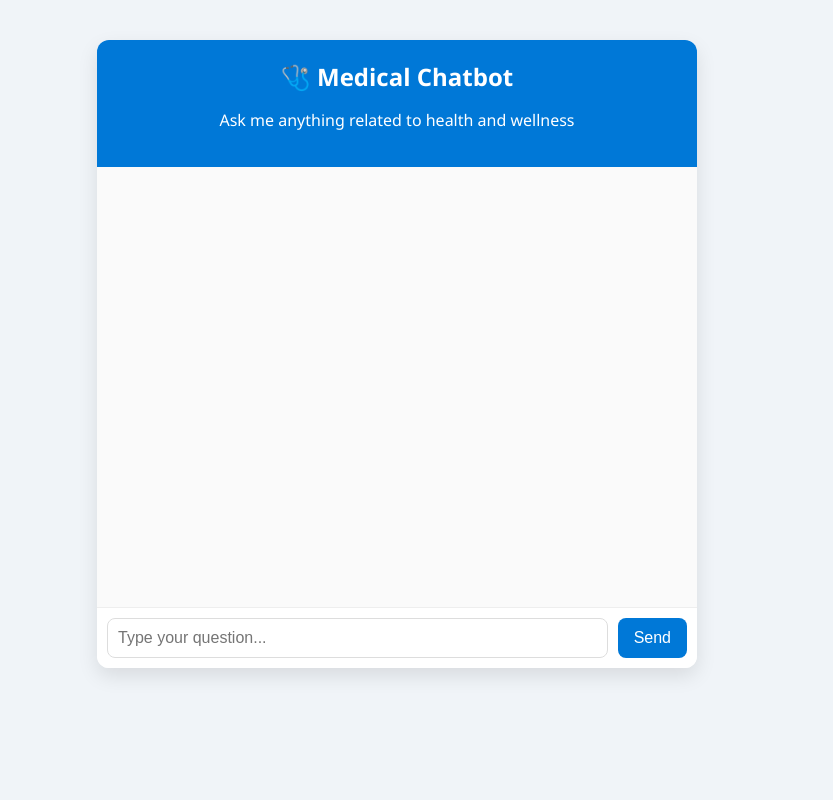
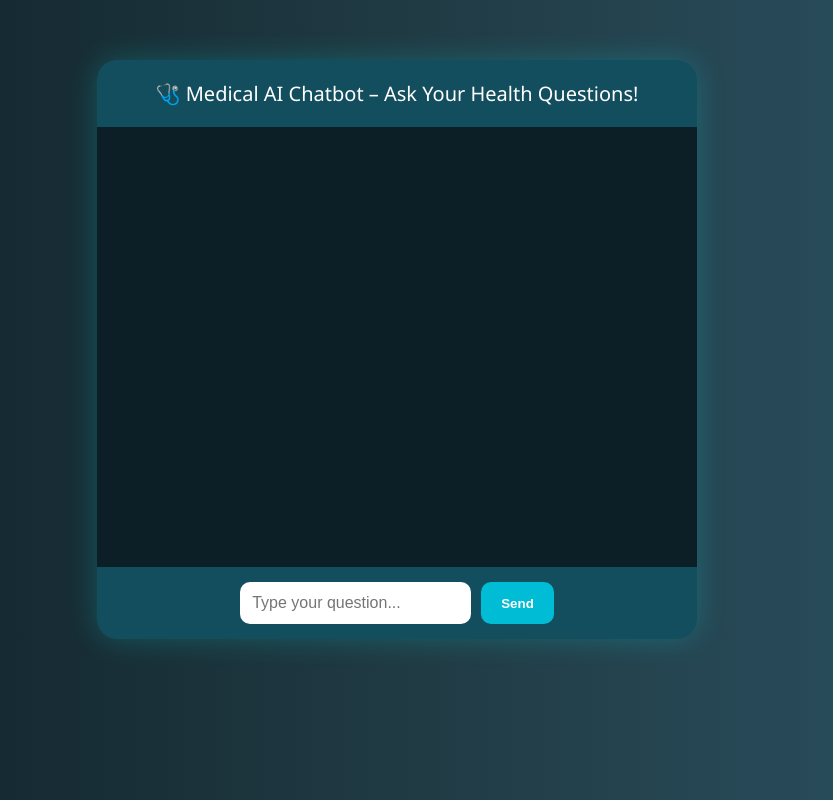
Before and after one commit to AtharvaBOT7/Medical-Chat-bot, a Flask app: page / in a window 1280 px wide. Shown: the whole page, without its empty margins (243-1076 px from the left). Run offline with Flask 3, Linux system fonts and the light colour scheme.

Commit message:
HTML and CSS code updated

```diff
--- a/app.py
+++ b/app.py
@@ -43,7 +43,7 @@ llm=CTransformers(model="llama-2-7b-chat.ggmlv3.q4_0.bin",
                   model_type="llama",
                   verbose=True,
                   config={'max_new_tokens':512,
-                          'temperature':0.3})
+                          'temperature':0.7})
 
 
 class PineconeRetriever(BaseRetriever):
@@ -78,6 +78,26 @@ qa = RetrievalQA.from_chain_type(
 def index():
     return render_template('chat.html')
 
+@app.route("/get", methods=["POST"])
+def chat():
+    try:
+        data = request.get_json(force=True)
+        user_input = data.get("msg", "").strip()
+
+        if not user_input:
+            return jsonify({"response": "Please enter a valid question."})
+
+        print("User asked:", user_input)
+
+        result = qa({"query": user_input})
+        print("RESPONSE:", result["result"])
+
+        return jsonify({"response": result["result"]})
+
+    except Exception as e:
+        print("Error:", e)
+        return jsonify({"response": "Sorry, something went wrong."})
+
 
 
 if __name__ == '__main__':
--- a/src/prompt.py
+++ b/src/prompt.py
@@ -13,4 +13,5 @@ Return the answer which is helpful and best matches the question asked by the us
 
 Answer:
 
+You must avoid any unnecessary repetition and try to keep the response to 2-3 sentences.
 """
--- a/static/style.css
+++ b/static/style.css
@@ -1,78 +1,116 @@
 body {
+  background: linear-gradient(to right, #0f2027, #203a43, #2c5364);
+  font-family: 'Segoe UI', Tahoma, Geneva, Verdana, sans-serif;
   margin: 0;
-  font-family: 'Segoe UI', Tahoma, Geneva, Verdana, sans-serif;
-  background: #f0f4f8;
+  padding: 0;
 }
 
-.chat-container {
+.container {
+  margin-top: 60px;
+  display: flex;
+  justify-content: center;
+}
+
+.chat-panel {
+  width: 100%;
   max-width: 600px;
-  margin: 40px auto;
-  background: white;
-  border-radius: 12px;
-  box-shadow: 0 8px 20px rgba(0, 0, 0, 0.1);
+  background: #ffffff10;
+  border-radius: 20px;
+  box-shadow: 0 0 30px rgba(0, 255, 255, 0.2);
   overflow: hidden;
 }
 
-.chat-header {
-  background: #0078D7;
-  color: white;
+.panel-heading {
+  background-color: #134e5e;
+  color: #fff;
   padding: 20px;
+  font-size: 20px;
   text-align: center;
+  border-radius: 20px 20px 0 0;
 }
 
-.chat-header h1 {
-  margin: 0;
-  font-size: 24px;
-}
-
-.chat-box {
+.panel-body {
+  background-color: #0c1f27;
+  color: white;
   height: 400px;
   overflow-y: auto;
   padding: 20px;
-  background-color: #fafafa;
+  scroll-behavior: smooth;
 }
 
-.message {
-  margin-bottom: 16px;
-  line-height: 1.4;
+.panel-footer {
+  background-color: #134e5e;
+  padding: 15px;
+  display: flex;
+  justify-content: center;
+  align-items: center;
+  border-radius: 0 0 20px 20px;
 }
 
-.message.user {
-  text-align: right;
-  color: #1a73e8;
+.input-group {
+  display: flex;
+  width: 100%;
 }
 
-.message.bot {
-  text-align: left;
-  color: #333;
+.input-group input {
+  flex: 1;
+  padding: 12px;
+  border-radius: 10px;
+  border: none;
+  font-size: 16px;
+  outline: none;
 }
 
-.chat-input {
-  display: flex;
-  border-top: 1px solid #eee;
-  padding: 10px;
-  background: #fff;
-}
-
-.chat-input input {
-  flex: 1;
-  padding: 10px;
-  font-size: 16px;
-  border: 1px solid #ddd;
-  border-radius: 8px;
-  margin-right: 10px;
-}
-
-.chat-input button {
-  background: #0078D7;
+.input-group .btn {
+  margin-left: 10px;
+  padding: 12px 20px;
+  background-color: #00bcd4;
   color: white;
   border: none;
-  padding: 10px 16px;
-  font-size: 16px;
-  border-radius: 8px;
+  border-radius: 10px;
+  font-weight: bold;
   cursor: pointer;
 }
 
-.chat-input button:hover {
-  background: #005bb5;
+.input-group .btn:hover {
+  background-color: #009cb0;
 }
+
+.user-msg,
+.bot-msg {
+  margin: 10px 0;
+  padding: 12px 18px;
+  max-width: 80%;
+  border-radius: 16px;
+  line-height: 1.5;
+  clear: both;
+  word-wrap: break-word;
+}
+
+.user-msg {
+  background-color: #00ffab;
+  color: black;
+  margin-left: auto;
+  text-align: right;
+}
+
+.bot-msg {
+  background-color: #ffffff;
+  color: black;
+  margin-right: auto;
+  text-align: left;
+}
+
+#loading {
+  font-style: italic;
+  color: #ccc;
+  margin-top: 10px;
+  display: block;
+  animation: pulse 1s infinite;
+}
+
+@keyframes pulse {
+  0% { opacity: 0.4; }
+  50% { opacity: 1; }
+  100% { opacity: 0.4; }
+}
--- a/templates/chat.html
+++ b/templates/chat.html
@@ -7,49 +7,69 @@
   <link rel="stylesheet" href="{{ url_for('static', filename='style.css') }}">
 </head>
 <body>
-  <div class="chat-container">
-    <header class="chat-header">
-      <h1>🩺 Medical Chatbot</h1>
-      <p>Ask me anything related to health and wellness</p>
-    </header>
-
-    <div class="chat-box" id="chat-box">
-      <!-- Messages will appear here -->
+  <div class="container">
+    <div class="chat-panel">
+      <div class="panel-heading">
+        🩺 Medical AI Chatbot – Ask Your Health Questions!
+      </div>
+      <div class="panel-body" id="chatBody">
+        <!-- Chat messages appear here -->
+      </div>
+      <div class="panel-footer">
+        <form id="chat-form">
+          <div class="input-group">
+            <input type="text" id="messageText" placeholder="Type your question..." autocomplete="off" required />
+            <button type="submit" class="btn">Send</button>
+          </div>
+        </form>
+      </div>
     </div>
-
-    <form class="chat-input" id="chat-form">
-      <input type="text" id="user-input" placeholder="Type your question..." autocomplete="off" required />
-      <button type="submit">Send</button>
-    </form>
   </div>
 
   <script>
-    const chatBox = document.getElementById('chat-box');
-    const chatForm = document.getElementById('chat-form');
-    const userInput = document.getElementById('user-input');
+    const chatBody = document.getElementById("chatBody");
+    const form = document.getElementById("chat-form");
+    const input = document.getElementById("messageText");
 
-    chatForm.addEventListener('submit', async (e) => {
+    form.addEventListener("submit", function (e) {
       e.preventDefault();
-      const userText = userInput.value;
-      appendMessage('You', userText, 'user');
-      userInput.value = '';
+      const msg = input.value.trim();
+      if (!msg) return;
 
-      const response = await fetch('/get_response', {
-        method: 'POST',
-        headers: { 'Content-Type': 'application/json' },
-        body: JSON.stringify({ message: userText })
+      appendMessage(msg, "user-msg");
+      input.value = "";
+
+      appendMessage("⏳ Thinking...", "bot-msg", "loading");
+
+      fetch("/get", {
+        method: "POST",
+        headers: { "Content-Type": "application/json" },
+        body: JSON.stringify({ msg: msg })
+      })
+      .then(res => res.json())
+      .then(data => {
+        removeLoading();
+        appendMessage(data.response, "bot-msg");
+      })
+      .catch(err => {
+        removeLoading();
+        appendMessage("⚠️ Something went wrong.", "bot-msg");
+        console.error(err);
       });
-
-      const data = await response.json();
-      appendMessage('Bot', data.response, 'bot');
     });
 
-    function appendMessage(sender, text, type) {
-      const messageDiv = document.createElement('div');
-      messageDiv.classList.add('message', type);
-      messageDiv.innerHTML = `<strong>${sender}:</strong> ${text}`;
-      chatBox.appendChild(messageDiv);
-      chatBox.scrollTop = chatBox.scrollHeight;
+    function appendMessage(text, className, id = "") {
+      const div = document.createElement("div");
+      div.className = className;
+      if (id) div.id = id;
+      div.innerText = text;
+      chatBody.appendChild(div);
+      chatBody.scrollTop = chatBody.scrollHeight;
+    }
+
+    function removeLoading() {
+      const loading = document.getElementById("loading");
+      if (loading) loading.remove();
     }
   </script>
 </body>
```
